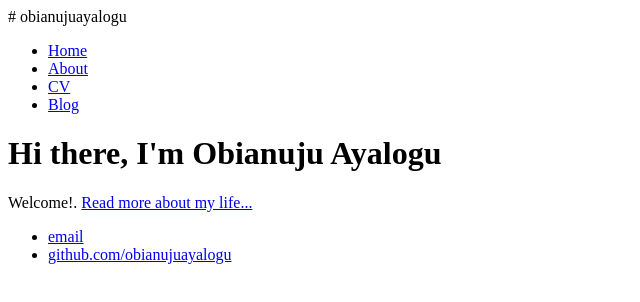
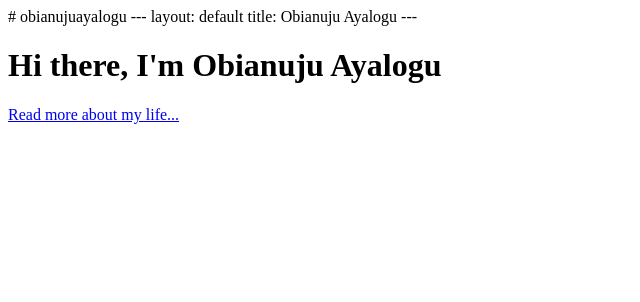
Before and after one commit to Obianuju7/obianujuayalogu, a plain HTML site: page index.html in a window 1280 px wide. Shown: the whole page, without its empty margins (0-640 px from the left). Drawn offline with Linux system fonts and the light colour scheme.

Commit message:
Update index.html

```diff
--- a/index.html
+++ b/index.html
@@ -1,31 +1,9 @@
 # obianujuayalogu
-<!DOCTYPE html>
-<html>
-	<head>
-		<!-- link to main stylesheet -->
-		<link rel="stylesheet" type="text/css" href="/css/main.css">
-		<title>Obianuju Ayalogu</title>
-	</head>
-	<body>
-		<nav>
-    		<ul>
-        		<li><a href="/">Home</a></li>
-	        	<li><a href="/about">About</a></li>
-        		<li><a href="/cv">CV</a></li>
-        		<li><a href="/blog">Blog</a></li>
-    		</ul>
-		</nav>
-		<div class="container">
-    		<div class="blurb">
-        		<h1>Hi there, I'm Obianuju Ayalogu</h1>
-				<p>Welcome!. <a href="/about">Read more about my life...</a></p>
-    		</div><!-- /.blurb -->
-		</div><!-- /.container -->
-		<footer>
-    		<ul>
-        		<li><a href="mailto:obianuju.ayalogu@gmail.com">email</a></li>
-        		<li><a href="https://github.com/obianujuayalogu">github.com/obianujuayalogu</a></li>
-			</ul>
-		</footer>
-	</body>
-</html>
+---
+layout: default
+title: Obianuju Ayalogu
+---
+<div class="blurb">
+	<h1>Hi there, I'm Obianuju Ayalogu</h1>
+	<p><a href="/about">Read more about my life...</a></p>
+</div><!-- /.blurb -->
```
